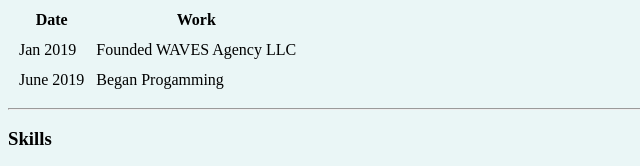
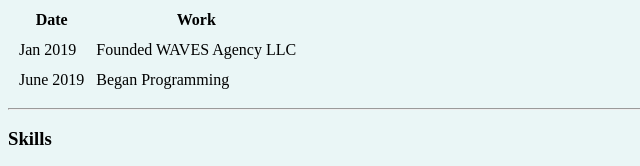
Before and after one commit to jeiprang/cv, a plain HTML site: page index.html in a window 1280 px wide. Shown: the part 363-529 px from the top of the page, 0-640 px from the left. Drawn offline with Linux system fonts and the light colour scheme.

Commit message:
Update index.html

```diff
--- a/index.html
+++ b/index.html
@@ -47,7 +47,7 @@
       </tr>
       <tr>
         <td>June 2019</td>
-        <td>Began Progamming</td>
+        <td>Began Programming</td>
       </tr>
     </tbody>
   </table>
```
